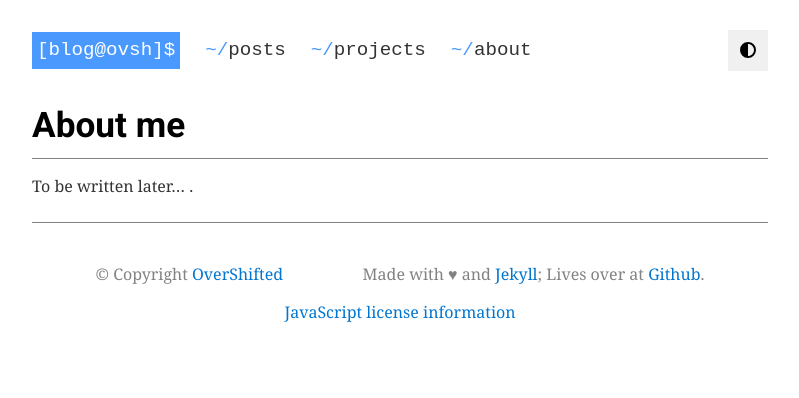
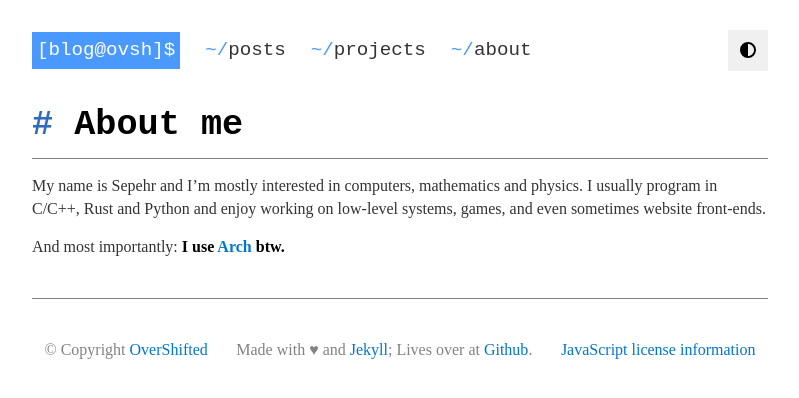
Before and after one commit to OverShifted/OverShifted.github.io, a Jekyll site: the page built from about.md, in a window 1280 px wide. Shown: the top 398 px of the page, without its empty margins (240-1039 px from the left). Built offline with Jekyll 4.4.1, drawn with Linux system fonts in a browser that asks for light colours; some web fonts are replaced; a style sheet for code colours, icons or effects is not loaded.

Commit message:
Add massive spice mode + Simple about page + Minor improvements

```diff
--- a/_includes/styles.html
+++ b/_includes/styles.html
@@ -1,9 +1,10 @@
 <link rel="preconnect" href="https://fonts.googleapis.com">
 <link rel="preconnect" href="https://fonts.gstatic.com" crossorigin>
-<link href="https://fonts.googleapis.com/css2?family=Noto+Serif:ital,wght@0,100..900;1,100..900&family=Roboto:ital,wght@0,100;0,300;0,400;0,500;0,700;0,900;1,100;1,300;1,400;1,500;1,700;1,900&display=swap" rel="stylesheet">
+<!-- <link href="https://fonts.googleapis.com/css2?family=Noto+Serif:ital,wght@0,100..900;1,100..900&family=Roboto:ital,wght@0,100;0,300;0,400;0,500;0,700;0,900;1,100;1,300;1,400;1,500;1,700;1,900&display=swap" rel="stylesheet"> -->
+<link href="https://fonts.googleapis.com/css2?family=Mate:ital@0;1&display=swap" rel="stylesheet">
 <link href="https://pvinis.github.io/iosevka-webfont/3.4.1/iosevka.css" rel="stylesheet" />
+
 
 <!-- <link rel="stylesheet" href="https://cdn.jsdelivr.net/npm/water.css@2/out/water.css"> -->
 <link rel="stylesheet" href="/assets/css/water.css">
 <link rel="stylesheet" href="/assets/css/style.css">
-<link rel="stylesheet" href="/assets/css/post-widget.css"> <!-- TODO: Remove this -->
--- a/_sass/colors.scss
+++ b/_sass/colors.scss
@@ -8,13 +8,14 @@
     --tr-1-bg-color: transparent;
 
     --accent-color: rgb(74, 153, 255);
-    --accent-darker-color: rgb(48, 108, 185);
+    --accent-color-transparent: rgb(74, 153, 255, 30%);
+    --accent-color-darker: rgb(48, 108, 185);
     --muted-color: rgb(130, 130, 130);
     --text-muted: var(--muted-color);
     --nav-marker-color: var(--accent-color);
     --nav-link-color: var(--text-main);
     --nav-home-link-color: white;
-    --table-border-color: var(--accent-darker-color);
+    --table-border-color: var(--accent-color-darker);
 
     --background-body: var(--page-bg-color);
     --background: #f0f0f0;
@@ -29,11 +30,15 @@
     --page-bg-darker-color: rgb(5, 21, 32);
     --content-bg-color: #191919;
 
-    --accent-darker-color: rgb(79, 139, 217);
+    // --page-bg-color: #303030;
+    // --page-bg-darker-color: rgb(5, 21, 32);
+    // --content-bg-color: #1a1a1a;
+
+    --accent-color-darker: rgb(79, 139, 217);
     --muted-color: #888;
     --nav-marker-color: var(--accent-color);
 
-    --scrollbar-thumb: var(--accent-darker-color);
+    --scrollbar-thumb: var(--accent-color-darker);
     --background: #2d2d2d;
     --button-base: var(--background);
     --button-hover: #4d4d4d;
--- a/about.md
+++ b/about.md
@@ -4,4 +4,6 @@ layout: page
 description: A little biography
 ---
 
-To be written later... .
+My name is Sepehr and I'm mostly interested in computers, mathematics and physics. I usually program in C/C++, Rust and Python and enjoy working on low-level systems, games, and even sometimes website front-ends.
+
+And most importantly: **I use [Arch](https://archlinux.org/) btw.**
--- a/assets/css/post-widget.scss
+++ /dev/null
@@ -1,27 +0,0 @@
----
----
-
-#post-widgets-container {
-    display: flex;
-    flex-direction: column;
-    gap: 2rem;
-    margin-top: 1rem;
-
-    list-style: none;
-}
-
-.post-widget {
-    padding: 1rem;
-
-    > h2 {
-        display: inline;
-    }
-
-    > div.post-date {
-        color: var(--muted-color);
-    }
-
-    > p {
-        margin: 0.5rem 0 0 0;
-    }
-}
--- a/assets/css/style.scss
+++ b/assets/css/style.scss
@@ -47,17 +47,25 @@ header {
         }
 
         > li {
-            padding: 5px 0;
+            padding: 0;
 
             > a {
                 color: var(--nav-link-color);
                 padding: 5px 0;
+                margin: auto;
+                display: block;
             }
         }
 
         > li::marker {
             content: "~/";
             color: var(--nav-marker-color);
+        }
+
+        > li:has(a:hover) {
+            background: var(--accent-color-transparent);
+            box-shadow: -25px 0 0 0px var(--accent-color-transparent),
+                        5px 0 0 0px var(--accent-color-transparent);
         }
     }
 }
@@ -67,7 +75,8 @@ header {
     gap: var(--grid-gap);
 
     // font-family: Roboto;
-    font-family: "Noto Serif", serif;
+    // font-family: "Noto Serif", serif;
+    font-family: "Mate", serif;
 
     #content-grid-item {
         // box-shadow:
@@ -79,18 +88,19 @@ header {
         // border-bottom: 2px solid var(--page-bg-darker-color);
 
         h1, h2, h3, h4, h5, h6 {
-            font-family: Roboto, sans-serif;
+            // font-family: Roboto, sans-serif;
+            font-family: "Iosevka Web", monospace;
             // text-align: center;
             margin-top: 2.5rem;
         }
 
         h1::before, h2::before, h3::before, h4::before, h5::before, h6::before {
-            color: var(--accent-darker-color);
+            color: var(--accent-color-darker);
         }
 
-        // h1::before { content: "# "; }
-        // h2::before { content: "## "; }
-        // h3::before { content: "### "; }
+        h1::before { content: "# "; }
+        h2::before { content: "## "; }
+        h3::before { content: "### "; }
 
         // a::before {
         //     content: "[";
@@ -207,6 +217,31 @@ footer {
     }
 }
 
+#post-widgets-container {
+    display: flex;
+    flex-direction: column;
+    gap: 2rem;
+    margin-top: 1rem;
+
+    list-style: none;
+}
+
+.post-widget {
+    padding: 1rem;
+
+    > h2 {
+        display: inline;
+    }
+
+    > div.post-date {
+        color: var(--muted-color);
+    }
+
+    > p {
+        margin: 0.5rem 0 0 0;
+    }
+}
+
 #backfire-canvas {
     position: fixed;
     top: 0;
@@ -225,12 +260,22 @@ input, button {
     transform: none !important;
 }
 
-p {
-    margin-block-end: 0em;
-}
-
 .muted {
     color: var(--muted-color)
 }
 
+ul {
+    list-style: none;
+
+    li::marker {
+        content: "* ";
+        font-family: "Iosevka Web", monospace;
+        color: var(--accent-color-darker);
+    }
+}
+
+#spice-settings.hidden {
+    display: none;
+}
+
 @import "mobile";
```
Also changed, not shown: assets/js/backfire.js (+53 -27 lines), index.md (+14 -6 lines), LICENSE.md (added).
